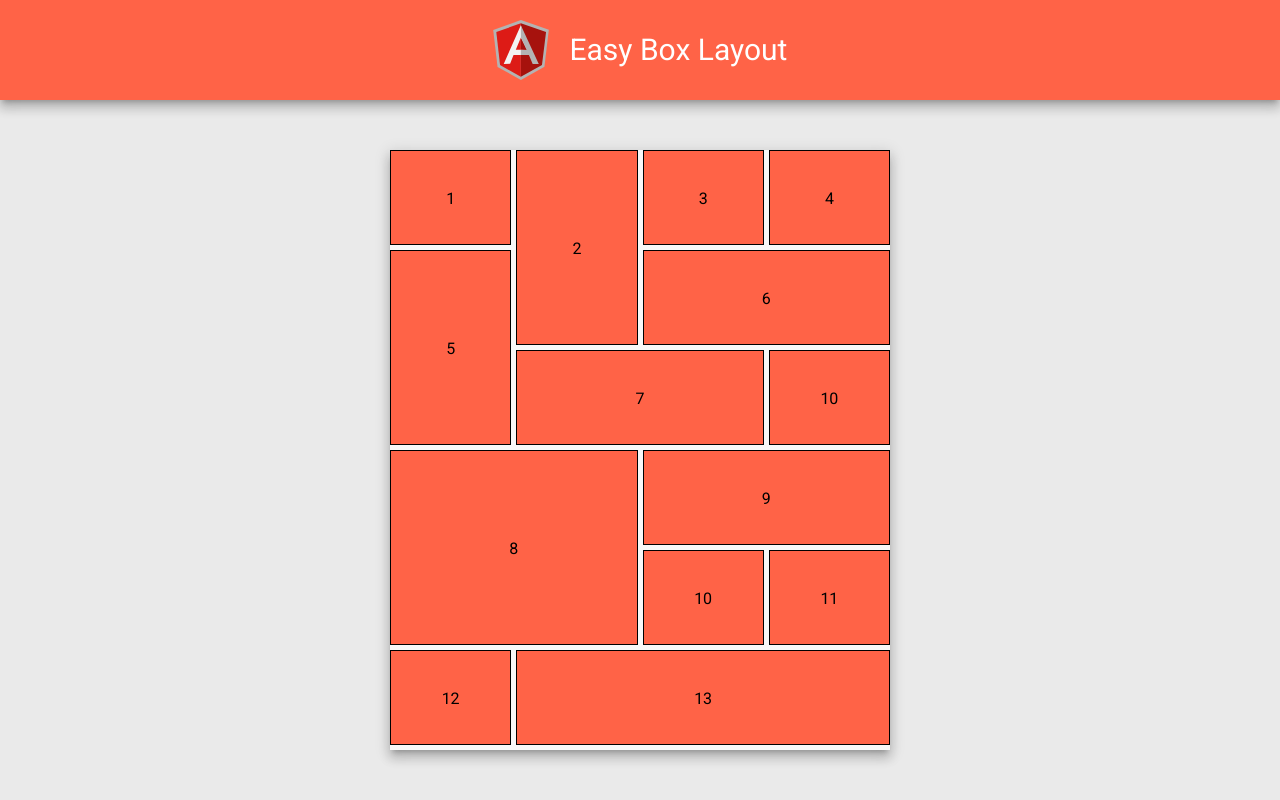
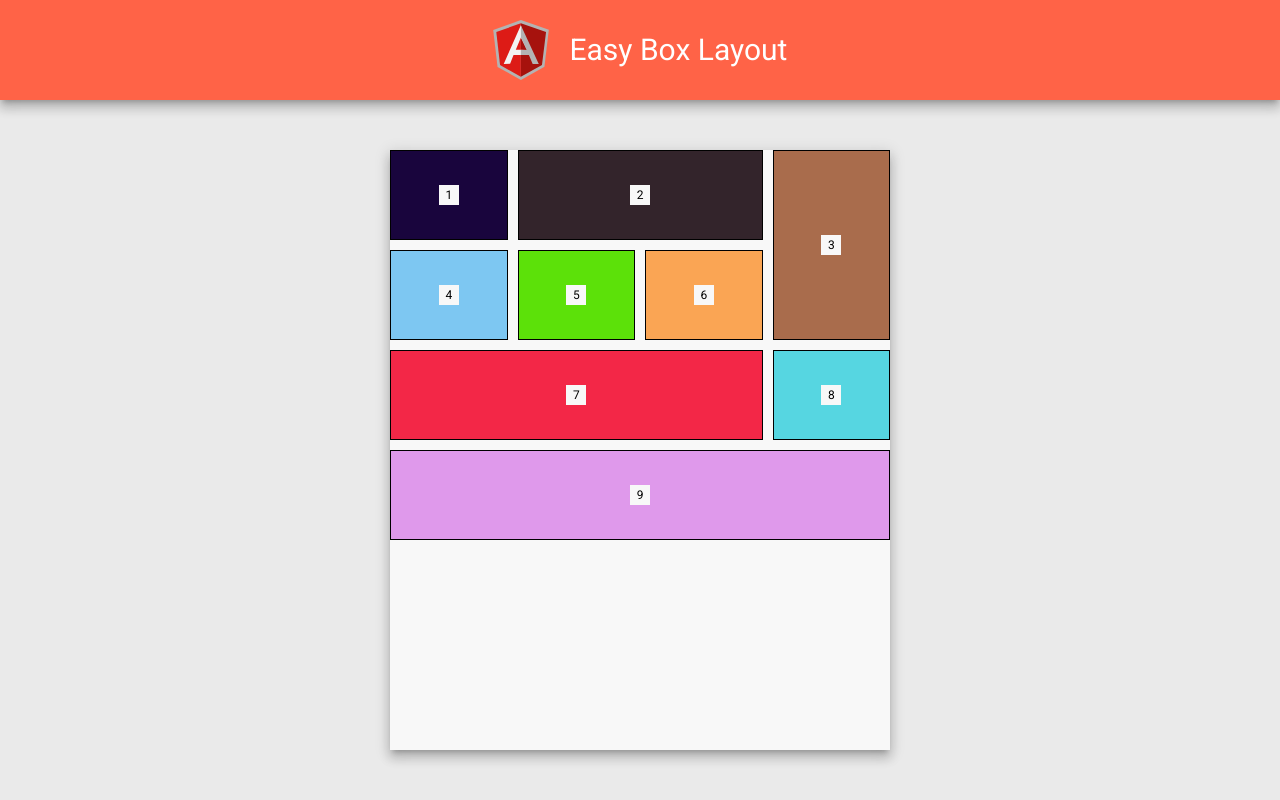
Before and after one commit to Tyler-V/ngx-easy-box-layout, an Angular app: page / in a window 1280 px wide. Built offline with nearby package versions, Linux system fonts and the light colour scheme.

Commit message:
Packing!

```diff
--- a/src/app/app.component.html
+++ b/src/app/app.component.html
@@ -7,49 +7,16 @@
 
 <div class="flex">
   <div class="container">
-    <ez-box-layout gutter="5px" lock="true">
-      <ez-box height="100px" width="25%">
-        <div>1</div>
-      </ez-box>
-      <ez-box height="200px" width="25%">
-        <div>2</div>
-      </ez-box>
-      <ez-box height="100px" width="25%">
-        <div>3</div>
-      </ez-box>
-      <ez-box height="100px" width="25%">
-        <div>4</div>
-      </ez-box>
-      <ez-box height="200px" width="25%">
-        <div>5</div>
-      </ez-box>
-      <ez-box height="100px" width="50%">
-        <div>6</div>
-      </ez-box>
-      <ez-box height="100px" width="50%">
-        <div>7</div>
-      </ez-box>
-      <ez-box height="200px" width="50%">
-        <div>8</div>
-      </ez-box>
-      <ez-box height="100px" width="50%">
-        <div>9</div>
-      </ez-box>
-      <ez-box height="100px" width="25%">
-        <div>10</div>
-      </ez-box>
-      <ez-box height="100px" width="25%">
-        <div>10</div>
-      </ez-box>
-      <ez-box height="100px" width="25%">
-        <div>11</div>
-      </ez-box>
-      <ez-box height="100px" width="25%">
-        <div>12</div>
-      </ez-box>
-      <ez-box height="100px" width="75%">
-        <div>13</div>
-      </ez-box>
+    <ez-box-layout gutter="10px" lock="true">
+      <ez-box height="100px" width="25%"></ez-box>
+      <ez-box height="100px" width="50%"></ez-box>
+      <ez-box height="200px" width="25%"></ez-box>
+      <ez-box height="100px" width="25%"></ez-box>
+      <ez-box height="100px" width="25%"></ez-box>
+      <ez-box height="100px" width="25%"></ez-box>
+      <ez-box height="100px" width="75%"></ez-box>
+      <ez-box height="100px" width="25%"></ez-box>
+      <ez-box height="100px" width="100%"></ez-box>
     </ez-box-layout>
   </div>
 </div>
--- a/src/app/app.component.scss
+++ b/src/app/app.component.scss
@@ -36,12 +36,4 @@
   max-width: 500px;
   background-color: #F8F8F8;
   box-shadow: 0 5px 5px -3px rgba(0, 0, 0, 0.2), 0 8px 10px 1px rgba(0, 0, 0, 0.14), 0 3px 14px 2px rgba(0, 0, 0, 0.12);
-  div {
-    position: relative;
-    top: 50%;
-    transform: translateY(-50%);
-    text-align: center;
-    font-size: 16px;
-    user-select: none;
-  }
 }
--- a/src/app/app.component.ts
+++ b/src/app/app.component.ts
@@ -1,4 +1,4 @@
-import { Component } from '@angular/core';
+import { Component, ChangeDetectionStrategy } from '@angular/core';
 
 @Component({
   selector: 'ez-root',
--- a/src/app/app.module.ts
+++ b/src/app/app.module.ts
@@ -17,7 +17,9 @@ import { EasyBoxLayoutService } from './easy-box-layout/easy-box-layout.service'
   imports: [
     BrowserModule
   ],
-  providers: [EasyBoxLayoutService],
+  providers: [
+    EasyBoxLayoutService
+  ],
   bootstrap: [AppComponent]
 })
 export class AppModule { }
--- a/src/app/easy-box-layout/easy-box-layout/easy-box-layout.component.ts
+++ b/src/app/easy-box-layout/easy-box-layout/easy-box-layout.component.ts
@@ -49,44 +49,45 @@ export class EasyBoxLayoutComponent implements OnInit, AfterContentInit, OnDestr
   }
 
   private size() {
-    this.boxes.forEach(box => {
+    for (let i = 0; i < this.boxes.toArray().length; i++) {
+      const box: EasyBoxComponent = this.boxes.find((item, index, array) => index === i);
       this.setBoxHeight(box);
       this.setBoxWidth(box);
-    });
+      box.index = i;
+    }
   }
 
-  private pack(box?: EasyBoxComponent): void {
+  private pack(component?: EasyBoxComponent): void {
     const packer: Packer = new Packer(this.getContainerWidth(), this.getContainerHeight(), this.getGutter(this.gutter), this.sorting);
-    let i = 0;
     const boxes = [];
-    this.boxes.forEach(_box => {
-      const position = _box.getPosition();
+    this.boxes.forEach(_component => {
+      const _position = _component.getPosition();
       boxes.push({
-        index: i,
-        width: _box.widthPx,
-        height: _box.heightPx,
-        x: box === _box ? position.left : undefined,
-        y: box === _box ? position.top : undefined
+        component: _component,
+        index: _component.index,
+        width: _component.widthPx,
+        height: _component.heightPx,
+        x: component === _component ? _position.left : undefined,
+        y: component === _component ? _position.top : undefined
       });
-      _box.index = i;
-      i++;
     });
     packer.pack(boxes);
-    packer.packed.forEach((result: Box) => {
-      const _box: EasyBoxComponent = this.boxes.find((item, index, array) => index === result.index);
-      if (_box !== box) {
-        _box.leftPx = result.x;
-        _box.topPx = result.y;
-        _box.display = 'block';
+    for (let i = 0; i < packer.packed.length; i++) {
+      const result = packer.packed[i];
+      const _component: EasyBoxComponent = this.boxes.find((component, index, array) => component == result.component);
+      _component.index = result.index;
+      if (component !== _component) {
+        _component.leftPx = result.x;
+        _component.topPx = result.y;
+        _component.display = 'block';
+      }
+    }
+    packer.unpacked.forEach((result: Box) => {
+      const _component: EasyBoxComponent = this.boxes.find((component, index, array) => component == result.component);
+      if (component !== _component) {
+        _component.display = 'none';
       }
     });
-    packer.unpacked.forEach((result: Box) => {
-      const _box: EasyBoxComponent = this.boxes.find((item, index, array) => index === result.index);
-      if (_box !== box) {
-        _box.display = 'none';
-      }
-    });
-    // console.log(packer);
   }
 
   private setBoxWidth(box: EasyBoxComponent): void {
--- a/src/app/easy-box-layout/easy-box-layout/packer/box.class.ts
+++ b/src/app/easy-box-layout/easy-box-layout/packer/box.class.ts
@@ -53,9 +53,11 @@ export class Box {
 }
 
 export interface Box {
+    component?: any,
     index?: number;
+    width?: number;
+    height?: number;
     x?: number;
     y?: number;
-    width?: number;
-    height?: number;
+    position?: number;
 }
--- a/src/app/easy-box-layout/easy-box-layout/packer/packer.class.ts
+++ b/src/app/easy-box-layout/easy-box-layout/packer/packer.class.ts
@@ -24,16 +24,41 @@ export class Packer {
     }
 
     public pack(boxes: Array<Box>) {
-        if (!(boxes instanceof Array)) {
-            return this._pack(boxes);
-        }
-        boxes = boxes.filter((a: Box) => {
-            return a.x !== undefined && a.y !== undefined;
-        }).concat(boxes.filter((b: Box) => {
-            return b.x === undefined && b.y === undefined;
-        }));
-        return boxes.map(box => {
+        // sort
+        boxes.sort((a: Box, b: Box) => {
+            if (a.index < b.index) {
+                if (b.x !== undefined && b.y !== undefined) {
+                    return 1;
+                } else {
+                    return -1;
+                }
+            } else {
+                if (a.x !== undefined && a.y !== undefined) {
+                    return -1;
+                } else {
+                    return 1;
+                }
+            }
+        });
+        // pack
+        boxes.map(box => {
             return this._pack(box) || box;
+        })
+        // order results
+        boxes.sort((a: Box, b: Box) => {
+            if (a.y < b.y) {
+                return -1;
+            }
+            if (a.y == b.y) {
+                if (a.x < b.x) {
+                    return -1;
+                } else {
+                    return 1;
+                }
+            }
+            return 1;
+        }).map((box, index, array) => {
+            box.index = index;
         });
     }
 
--- a/src/app/easy-box-layout/easy-box/easy-box.component.html
+++ b/src/app/easy-box-layout/easy-box/easy-box.component.html
@@ -1 +1,2 @@
+<div>{{index + 1}}</div>
 <ng-content></ng-content>
--- a/src/app/easy-box-layout/easy-box/easy-box.component.scss
+++ b/src/app/easy-box-layout/easy-box/easy-box.component.scss
@@ -5,7 +5,19 @@
   border: 1px solid black;
   transition: background-color 500ms;
   &.dragging {
-    background-color: white;
     z-index: 1;
   }
+  div {
+    position: absolute;
+    left: calc(50% - 10px);
+    top: calc(50% - 10px);
+    height: 20px;
+    width: 20px;
+    line-height: 20px;
+    text-align: center;
+    background-color: #F8F8F8;
+    color: black;
+    font-size: 12px;
+    user-select: none;
+  }
 }
--- a/src/app/easy-box-layout/easy-box/easy-box.component.ts
+++ b/src/app/easy-box-layout/easy-box/easy-box.component.ts
@@ -6,7 +6,7 @@ import { Subscription } from 'rxjs/Subscription';
 import 'rxjs/add/observable/fromEvent';
 import 'rxjs/add/observable/merge';
 import 'rxjs/add/operator/filter';
-import 'rxjs/add/operator/throttleTime';
+import 'rxjs/add/operator/debounceTime';
 
 import { EasyBoxLayoutService } from '../easy-box-layout.service';
 
@@ -25,6 +25,7 @@ export class EasyBoxComponent implements OnDestroy {
   @HostBinding('style.top.px') topPx: number;
   @HostBinding('style.left.px') leftPx: number;
   @HostBinding('style.display') display: string;
+  @HostBinding('style.background-color') backgroundColor: string;
 
   public index: number;
 
@@ -40,6 +41,7 @@ export class EasyBoxComponent implements OnDestroy {
     private sanitizer: DomSanitizer,
     private renderer: Renderer2) {
     this.dragEvents();
+    this.backgroundColor = 'rgb(' + Math.round(Math.random() * 255) + ', ' + Math.round(Math.random() * 255) + ', ' + Math.round(Math.random() * 255) + ')';
   }
 
   ngOnDestroy() {
@@ -66,6 +68,7 @@ export class EasyBoxComponent implements OnDestroy {
         this.onDragging(e);
       });
     this.reorderSubscription = drag$
+      .debounceTime(25)
       .subscribe((e: MouseEvent | TouchEvent) => {
         this.layoutService.repackEvent.emit(this.elementRef);
       });
@@ -90,12 +93,9 @@ export class EasyBoxComponent implements OnDestroy {
   }
 
   private onDragEnd(e: MouseEvent | TouchEvent) {
-    const position = this.getPosition();
-    this.layoutService.repackEvent.emit(this.elementRef);
+    this.layoutService.repackEvent.emit();
     this.renderer.removeStyle(this.elementRef.nativeElement, 'transform');
     this.renderer.removeClass(this.elementRef.nativeElement, 'dragging');
-    this.leftPx = position.left;
-    this.topPx = position.top;
   }
 
   public getPosition(): ElementPosition {
@@ -112,10 +112,9 @@ export class EasyBoxComponent implements OnDestroy {
     const y = parseInt(matches[1], 10);
     const z = parseInt(matches[2], 10);
     const position = {
-      left: this.leftPx + x,
-      top: this.topPx + y
+      left: Math.max(this.leftPx + x, 0),
+      top: Math.min(this.topPx + y, this.elementRef.nativeElement.parentNode.offsetWidth)
     };
-    console.log(position);
     return position;
   }
 }
```
Also changed, not shown: package.json (+13 -13 lines), 1 other file (tests, documents, lock files or other folders).
